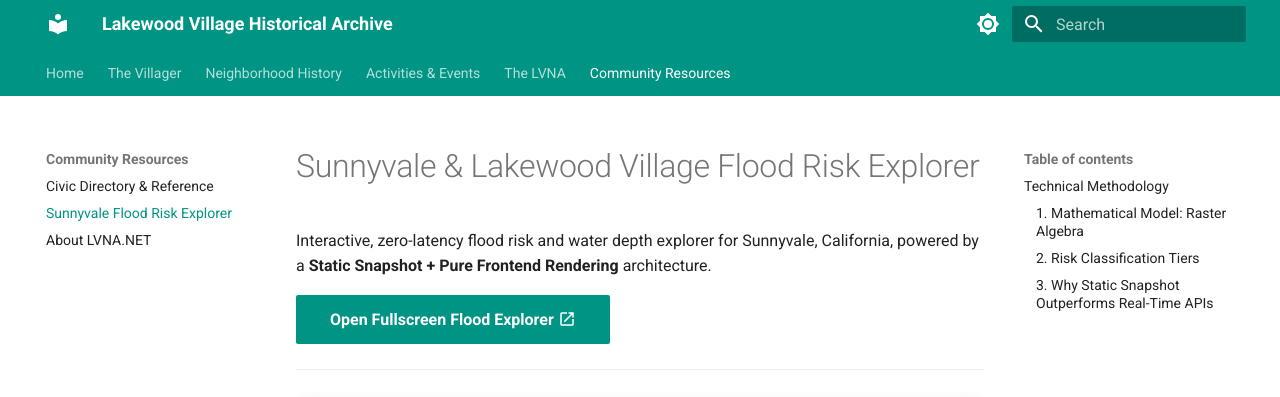
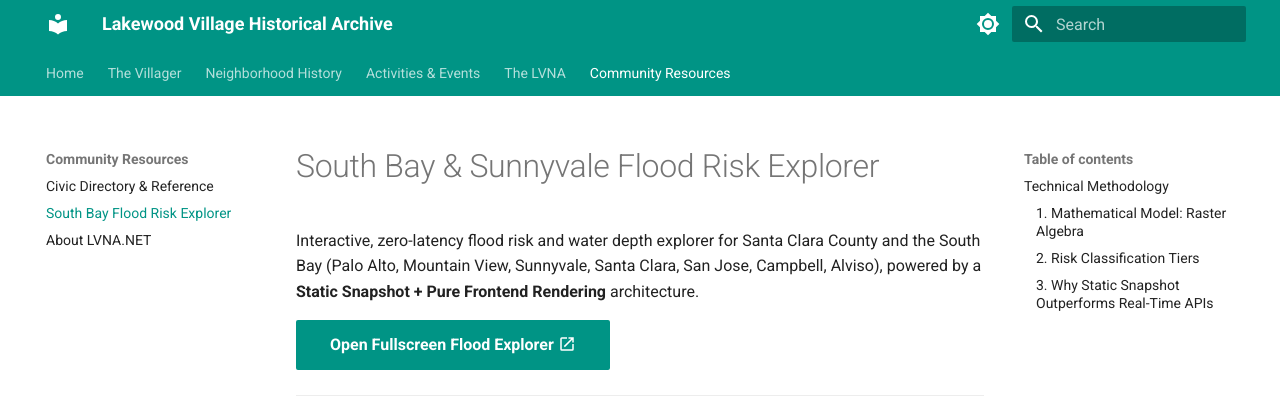
Before and after one commit to patpat9/lvna_archive, an MkDocs documentation site: the page built from cobwebs_lvna/flood_map.md, in a window 1280 px wide and 900 px high, cut to the strip 0-397 px from the top of the window. Built offline with MkDocs 1.6.1 and Material for MkDocs 9.7.7, drawn with Linux system fonts in a browser that asks for light colours.

Commit message:
Scale flood map model and vectors to full South Bay and Santa Clara County

```diff
--- a/cobwebs_lvna/flood_map.md
+++ b/cobwebs_lvna/flood_map.md
@@ -1,6 +1,6 @@
-# Sunnyvale & Lakewood Village Flood Risk Explorer
+# South Bay & Sunnyvale Flood Risk Explorer
 
-Interactive, zero-latency flood risk and water depth explorer for Sunnyvale, California, powered by a **Static Snapshot + Pure Frontend Rendering** architecture.
+Interactive, zero-latency flood risk and water depth explorer for Santa Clara County and the South Bay (Palo Alto, Mountain View, Sunnyvale, Santa Clara, San Jose, Campbell, Alviso), powered by a **Static Snapshot + Pure Frontend Rendering** architecture.
 
 [Open Fullscreen Flood Explorer :material-open-in-new:](../flood-map/){ .md-button .md-button--primary target="_blank" }
 
--- a/mkdocs.yml
+++ b/mkdocs.yml
@@ -51,7 +51,7 @@
       - Governance & Organization: LVNA/lvna.md
   - Community Resources:
       - Civic Directory & Reference: Resources/resources.md
-      - Sunnyvale Flood Risk Explorer: flood_map.md
+      - South Bay Flood Risk Explorer: flood_map.md
       - About LVNA.NET: Miscellany/About_LVNA_NET/about_lvna_net.md
 
 plugins:
```
Also changed, not shown: 10 other files.
